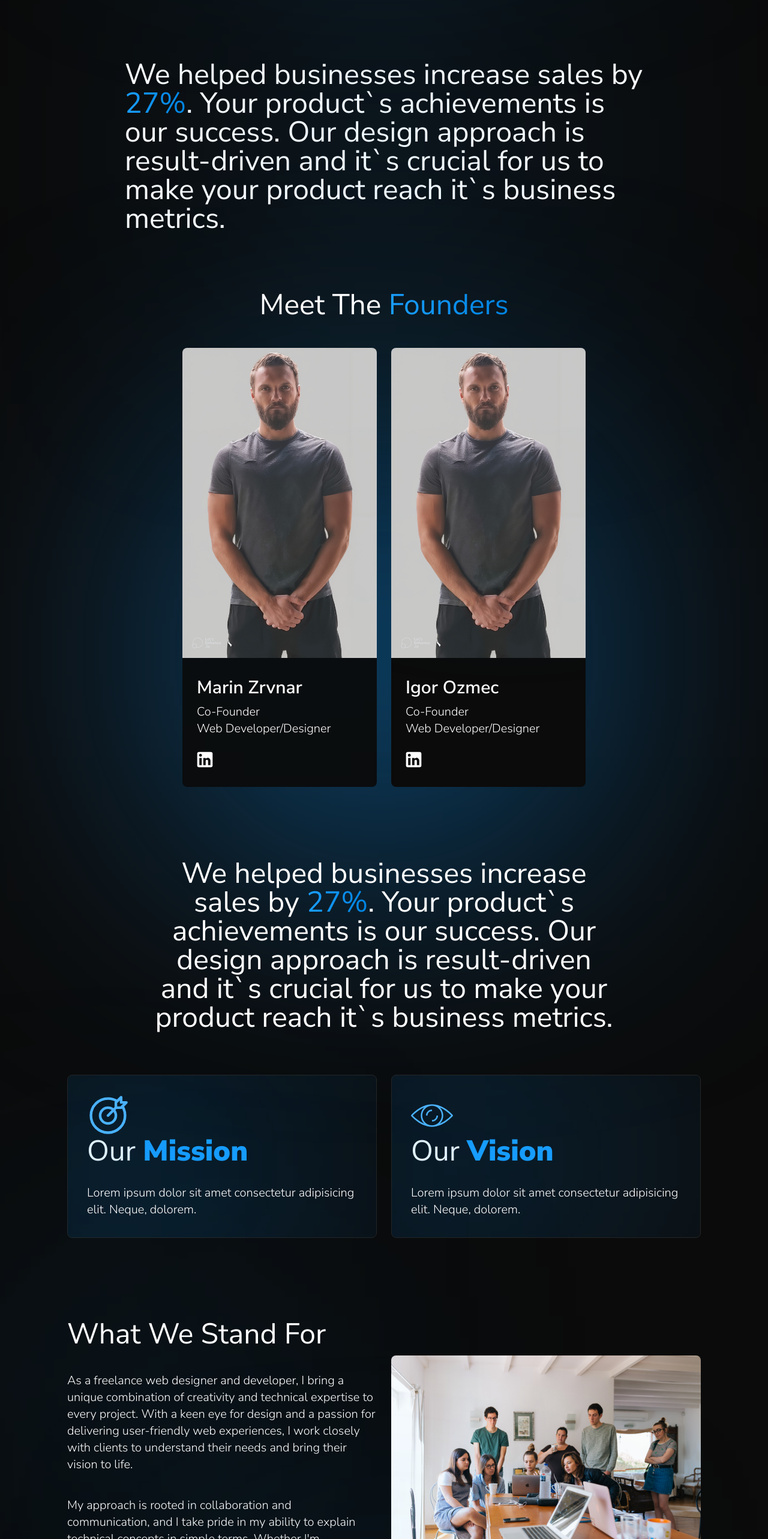
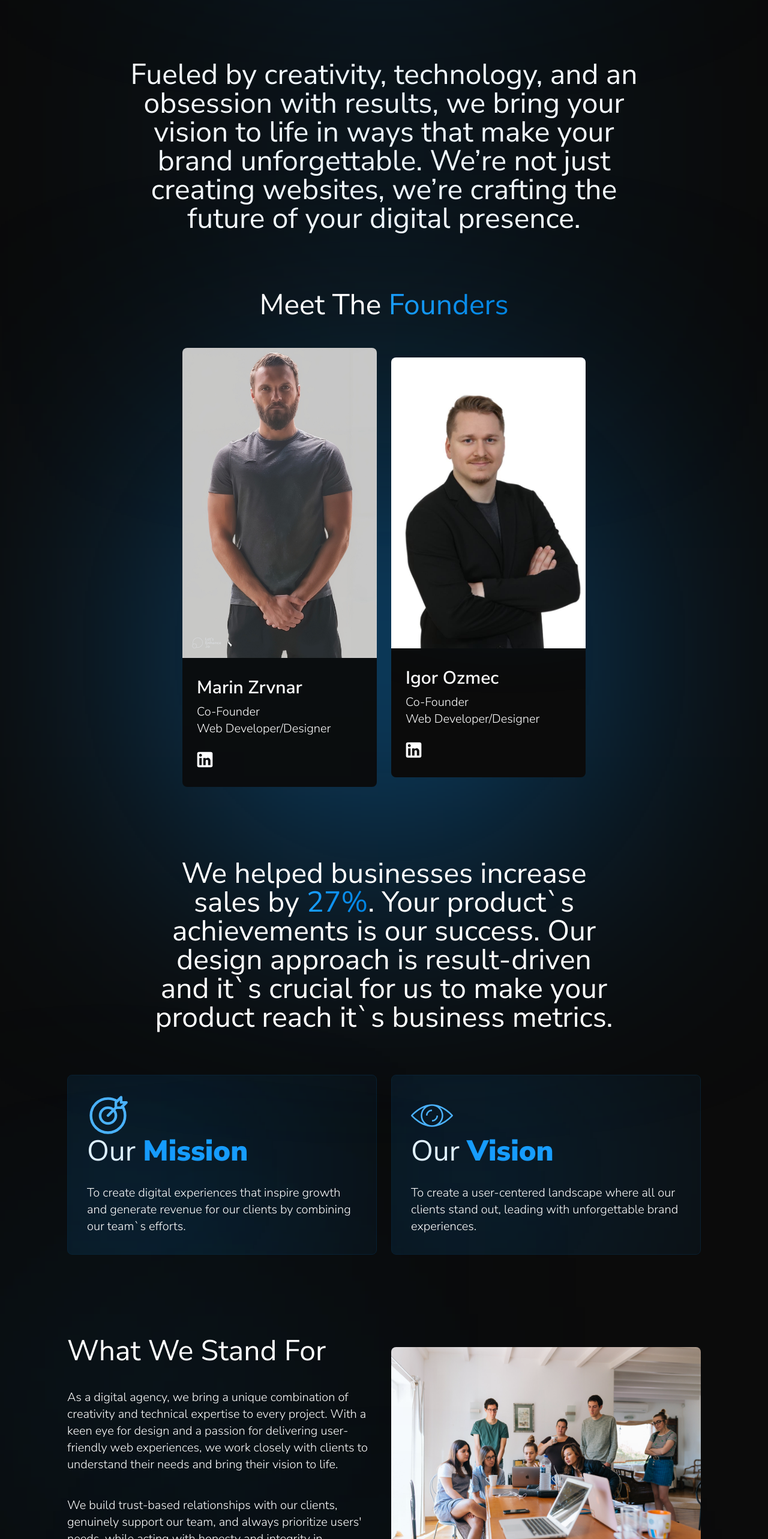
Before and after one commit to zrvnarmarin/BitLyte-Studios-Website, a Next.js app: page /about-us in a window 1280 px wide. Shown: the part 1200-3766 px from the top of the page at 60% size. Built offline with nearby package versions, Linux system fonts and the light colour scheme.

Commit message:
redesign about-us route; added final copy text for about-us route; added founder`s igor image;

```diff
--- a/app/about-us/(about-us-sections)/MissionAndVision.tsx
+++ b/app/about-us/(about-us-sections)/MissionAndVision.tsx
@@ -1,7 +1,7 @@
 import React from "react";
 import Image from "next/image";
 import MarinRemovedBgImage from "../../../public/marin_photoroom-Photoroom(1)_LE_auto_x2.jpg";
-import IgorImage from "../../../public/Igor.png";
+import IgorImage from "../../../public/Igor.jpeg";
 import SectionWrapper from "../../components/SectionWrapper";
 import "../../../public/test.css";
 import { socialMediaIcons } from "@/app/components/Footer";
@@ -12,12 +12,14 @@ import Link from "next/link";
 export default function MissionAndVision() {
   return (
     <SectionWrapper>
-      <h3 className="relative w-full text-3xl xs:text-4xl sm:text-5xl text-[#ffffff] text-start xs:font-normal z-20 py-4 sm:py-8 md:py-6 xl:px-24 ">
-        We helped businesses increase sales by{" "}
+      <h3 className="relative w-full text-3xl xs:text-4xl sm:text-5xl text-[#ffffff] text-center xs:font-normal z-20 py-4 sm:py-8 md:py-6 xl:px-24 ">
+        {/* We helped businesses increase sales by{" "}
         <span className="custom-text">27%</span>. Your product`s achievements is
         our success. Our design approach is result-driven and it`s crucial for
-        us to make your product reach it`s business metrics.
+        us to make your product reach it`s business metrics. */}
         <div className="w-48 h-48 absolute top-1/2 left-1/2 transform -translate-x-1/2 -translate-y-1/2 bg-gradient-to-r from-[#1A9FFF] to-[#0086E6] z-10 blur-[230px] pointer-events-none"></div>
+        Fueled by creativity, technology, and an obsession with results, we bring your vision to life in ways that make your brand unforgettable. We’re not just creating websites, we’re crafting the future of your digital presence.
+
       </h3>
 
       <div className="relative w-full grid grid-cols-2 place-items-center gap-6 pt-4 sm:pt-8 md:pt-12 px-48 justify-center items-center">
@@ -83,7 +85,7 @@ export default function MissionAndVision() {
 
             {/* Image */}
             <Image
-              src={MarinRemovedBgImage}
+              src={IgorImage}
               width={0} // Set desired width
               height={0} // Set desired height
               alt="Marin_image"
@@ -157,7 +159,7 @@ export const ValueCard = ({
   icon: () => React.FC;
 }) => {
   return (
-    <div className="relative overflow-hidden flex flex-col items-start justify-center p-8 rounded-lg border-[0.5px] border-[#252525]">
+    <div className="relative overflow-hidden flex flex-col items-start justify-center p-8 rounded-lg border-[0.5px] border-[#0a2030]">
       <div className="w-64 h-64 absolute left-0 bottom-0 bg-gradient-to-r from-[#1A9FFF] to-[#0086E6] z-10 blur-[230px]"></div>
       <div className="w-full flex items-center justify-start">{icon()}</div>
       <h2 className="text-[#ffffff] text-3xl xs:text-4xl sm:text-5xl font-medium xs:font-normal mb-8">
@@ -230,14 +232,14 @@ export const valueCardData = [
     id: 1,
     title: "Mission",
     description:
-      "Lorem ipsum dolor sit amet consectetur adipisicing elit. Neque, dolorem.",
+      "To create digital experiences that inspire growth and generate revenue for our clients by combining our team`s efforts.",
     icon: MissionIcon,
   },
   {
     id: 2,
     title: "Vision",
     description:
-      "Lorem ipsum dolor sit amet consectetur adipisicing elit. Neque, dolorem.",
+      "To create a user-centered landscape where all our clients stand out, leading with unforgettable brand experiences.",
     icon: VisionIcon,
   },
 ];
--- a/app/about-us/(about-us-sections)/ParagraphSection.tsx
+++ /dev/null
@@ -1,18 +0,0 @@
-import React from "react";
-import SectionWrapper from "@/app/components/SectionWrapper";
-
-export const ParagraphSection = () => {
-  return (
-    <SectionWrapper>
-      <h3 className="relative w-full text-3xl xs:text-4xl sm:text-5xl text-[#ffffff] font-medium text-center xs:font-normal z-20 py-4 sm:py-8 md:py-6 xl:px-36">
-        We helped businesses increase sales by{" "}
-        <span className="custom-text">27%</span>. Your product`s achievements is
-        our success. Our design approach is result-driven and it`s crucial for
-        us to make your product reach it`s business metrics.
-        <div className="w-48 h-48 absolute top-1/2 left-1/2 transform -translate-x-1/2 -translate-y-1/2 bg-gradient-to-r from-[#1A9FFF] to-[#0086E6] z-10 blur-[230px] pointer-events-none"></div>
-      </h3>
-    </SectionWrapper>
-  );
-};
-
-export default ParagraphSection;
--- a/app/about-us/(about-us-sections)/ValuesSection.tsx
+++ b/app/about-us/(about-us-sections)/ValuesSection.tsx
@@ -5,6 +5,7 @@ import Image from "next/image";
 import TestHumanImage from "../../../public/images/agency-image.png";
 import Link from "next/link";
 import { LogoArrowRight } from "@/app/(home-sections)/ProjectsSection";
+import { LogoForButtonRotated } from "@/app/services/[serviceId]/HeroSection";
 
 export default function WhyUsSection() {
   return (
@@ -15,7 +16,6 @@ export default function WhyUsSection() {
 
         <div className="grid grid-cols-1 lg:grid-cols-2 gap-6 items-center">
           <div className="relative flex flex-col gap-2">
-
             {/* Blur background */}
             <span className="w-32 h-32 absolute top-1/2 left-1/2 transform -translate-x-1/2 -translate-y-1/2 bg-gradient-to-r from-[#1A9FFF] to-[#0086E6] z-10 blur-[230px] pointer-events-none"></span>
 
@@ -23,19 +23,30 @@ export default function WhyUsSection() {
               What We Stand For
             </h2>
             <p className="text-lg xs:text-xl font-light text-[#ffffff] text-start pt-8 z-20">
-              As a freelance web designer and developer, I bring a unique
-              combination of creativity and technical expertise to every
-              project. With a keen eye for design and a passion for delivering
-              user-friendly web experiences, I work closely with clients to
-              understand their needs and bring their vision to life.
+              As a digital agency, we bring a unique combination of creativity
+              and technical expertise to every project. With a keen eye for
+              design and a passion for delivering user-friendly web experiences,
+              we work closely with clients to understand their needs and bring
+              their vision to life.
             </p>
             <p className="text-lg xs:text-xl font-light text-[#ffffff] text-start pt-8 z-20">
-              My approach is rooted in collaboration and communication, and I
-              take pride in my ability to explain technical concepts in simple
-              terms. Whether I'm developing a new website from scratch or
-              optimizing an existing site for search engines, I always strive
-              for excellence in both form and function.
+              We build trust-based relationships with our clients, genuinely
+              support our team, and always prioritize users' needs, while acting
+              with honesty and integrity in everything we do.
             </p>
+            {/* TO DO: vidjeti da li ovdje staviti cta ili da ostane dolje */}
+            {/* <div className="relative w-full flex justify-center pt-4 md:pt-8 z-30">
+              <Link href={`/services`}>
+                <button className="relative overflow-hidden w-fit flex items-center gap-2 py-4 px-12 text-[#000000] bg-[#ffffff]  rounded-full font-medium text-2xl xs:text-2xl sm:text-2xl md:text-2xl shadow-[0_0_15px_0_rgba(255,255,255,1)] hover:shadow-[0_0_25px_0_rgba(255,255,255,1)] duration-300">
+                  <LogoForButtonRotated
+                    fillColor="#000000"
+                    width={18}
+                    height={20}
+                  />
+                  Discover Our Services
+                </button>
+              </Link>
+            </div> */}
           </div>
 
           <Image
@@ -45,17 +56,21 @@ export default function WhyUsSection() {
             height={0}
             className="rounded-lg"
           />
-
         </div>
 
-        {/* Big paragraph */}
-        <h3 className="relative w-full text-3xl xs:text-4xl sm:text-5xl text-[#ffffff] font-medium text-center xs:font-normal z-20 py-4 sm:py-8 md:py-6 xl:px-36 pt-20 md:pt-16 lg:pt-24 pb-20 md:pb-16 lg:pb-24">
-          We helped businesses increase sales by{" "}
-          <span className="custom-text">27%</span>. Your product`s achievements
-          is our success. Our design approach is result-driven and it`s crucial
-          for us to make your product reach it`s business metrics.
-          <div className="w-48 h-48 absolute top-1/2 left-1/2 transform -translate-x-1/2 -translate-y-1/2 bg-gradient-to-r from-[#1A9FFF] to-[#0086E6] z-10 blur-[230px] pointer-events-none"></div>
-        </h3>
+        {/* TO DO: vidjeti da li ovdje staviti cta ili da ostane dolje */}
+        {/* <div className="relative w-full flex justify-center pt-4 md:pt-8 z-30">
+          <Link href={`/services`}>
+            <button className="relative overflow-hidden w-fit flex items-center gap-2 py-4 px-12 text-[#000000] bg-[#ffffff]  rounded-full font-medium text-2xl xs:text-2xl sm:text-2xl md:text-2xl shadow-[0_0_15px_0_rgba(255,255,255,1)] hover:shadow-[0_0_25px_0_rgba(255,255,255,1)] duration-300">
+              <LogoForButtonRotated
+                fillColor="#000000"
+                width={18}
+                height={20}
+              />
+              Discover Our Services
+            </button>
+          </Link>
+        </div> */}
 
         {/* Values section */}
         <div className="relative grid grid-cols-1 md:grid-cols-2 gap-6">
@@ -70,13 +85,23 @@ export default function WhyUsSection() {
             />
           ))}
         </div>
+
+        {/* Big paragraph */}
+        <h3 className="relative w-full text-3xl xs:text-4xl sm:text-5xl text-[#ffffff] font-medium text-center xs:font-normal z-20 py-4 sm:py-8 md:py-6 xl:px-36 pt-20 md:pt-16 lg:pt-24 pb-20 md:pb-16 lg:pb-24">
+          {/* We helped businesses increase sales by{" "}
+          <span className="custom-text">27%</span>. Your product`s achievements
+          is our success. Our design approach is result-driven and it`s crucial
+          for us to make your product reach it`s business metrics. */}
+          At the end of the day, we’re more than just a digital agency – we're
+          your partner, dedicated to bringing your vision to life.
+          <div className="w-48 h-48 absolute top-1/2 left-1/2 transform -translate-x-1/2 -translate-y-1/2 bg-gradient-to-r from-[#1A9FFF] to-[#0086E6] z-10 blur-[230px] pointer-events-none"></div>
+        </h3>
       </div>
 
-      {/* CTA button */}
       <div className="relative w-full flex justify-center pt-4 md:pt-8 z-30">
         <Link href={`/services`}>
-          <button className="w-fit flex items-center gap-2 py-4 px-12 bg-gradient-to-t from-[#0b0b0b] to-[#27a5ff2b] text-[#ffffff] hover:text-[#111111] border-[0.5px] border-[#0a2030] hover:bg-[#ffffff] rounded-full font-normal text-xl xs:text-2xl sm:text-2xl">
-            <LogoArrowRight fillColor="#ffffff" width={11} height={17} />
+          <button className="relative overflow-hidden w-fit flex items-center gap-2 py-4 px-12 text-[#000000] bg-[#ffffff]  rounded-full font-medium text-2xl xs:text-2xl sm:text-2xl md:text-2xl shadow-[0_0_15px_0_rgba(255,255,255,1)] hover:shadow-[0_0_25px_0_rgba(255,255,255,1)] duration-300">
+            <LogoForButtonRotated fillColor="#000000" width={18} height={20} />
             Discover Our Services
           </button>
         </Link>
@@ -87,7 +112,7 @@ export default function WhyUsSection() {
 
 export const ValueCard = ({ title, description, icon }: ValueType) => {
   return (
-    <div className="flex flex-row gap-6 rounded-lg p-4 py-8 border-[0.5px] border-[#252525] z-20">
+    <div className="flex flex-row gap-6 rounded-lg p-4 py-8 border-[0.5px] border-[#0a2030] z-20">
       {icon()}
       <div className="flex flex-col gap-2">
         <h3 className="text-[#ffffff] font-semibold text-2xl xs:text-3xl text-start z-20">
--- a/app/about-us/page.tsx
+++ b/app/about-us/page.tsx
@@ -3,7 +3,6 @@ import CTASection from '../components/CTASection';
 import MissionAndVision from './(about-us-sections)/MissionAndVision';
 import ValuesSection from './(about-us-sections)/ValuesSection';
 import TestimonialsSection from '../components/TestimonialsSection';
-import ParagraphSection from './(about-us-sections)/ParagraphSection';
 
 export default function Home() {
   return (
@@ -12,7 +11,6 @@ export default function Home() {
       <MissionAndVision />
       <ValuesSection />
       <TestimonialsSection />
-      <ParagraphSection />
       <CTASection />
     </main>
   );
```
Also changed, not shown: public/Igor.jpeg (added).
